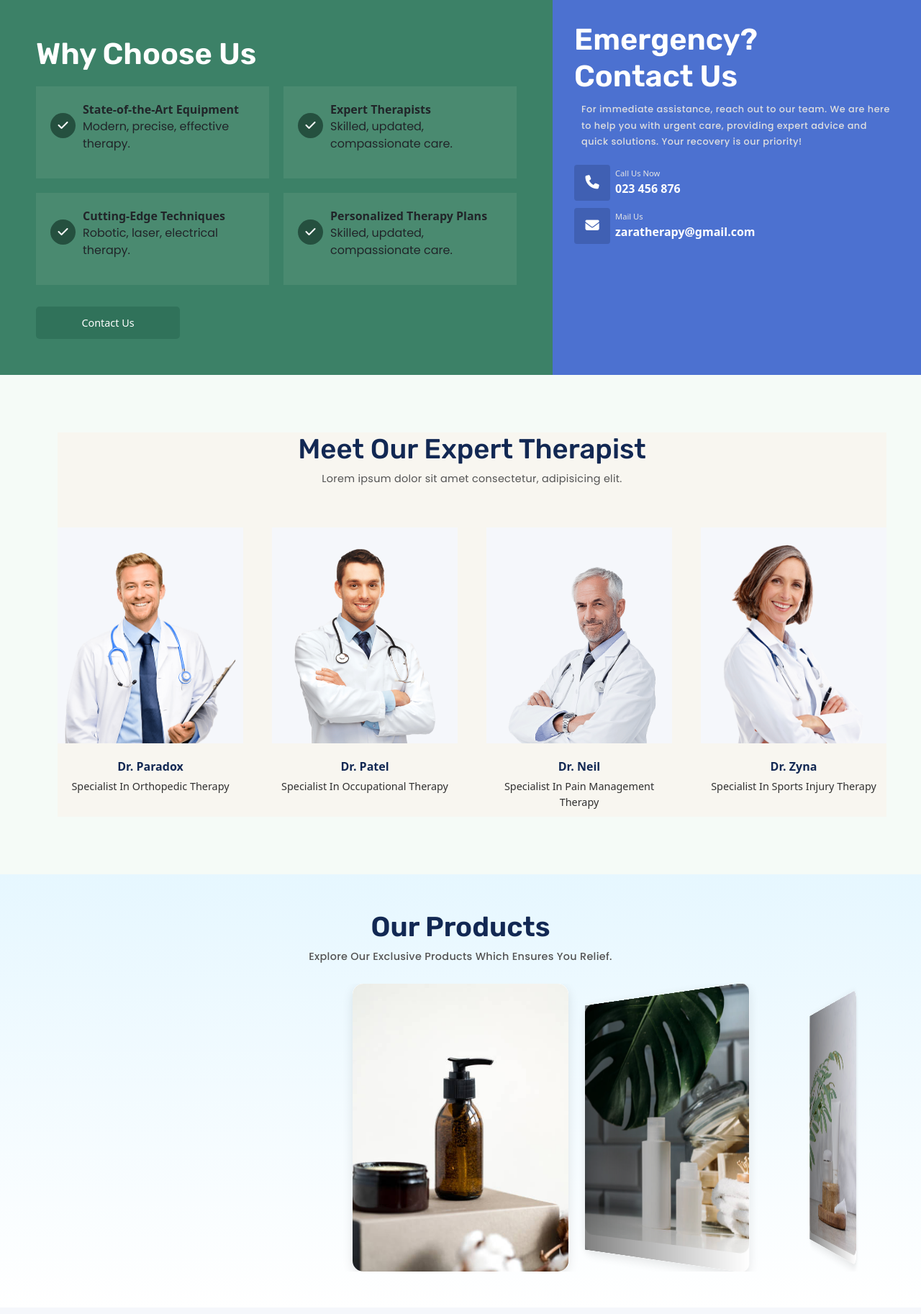
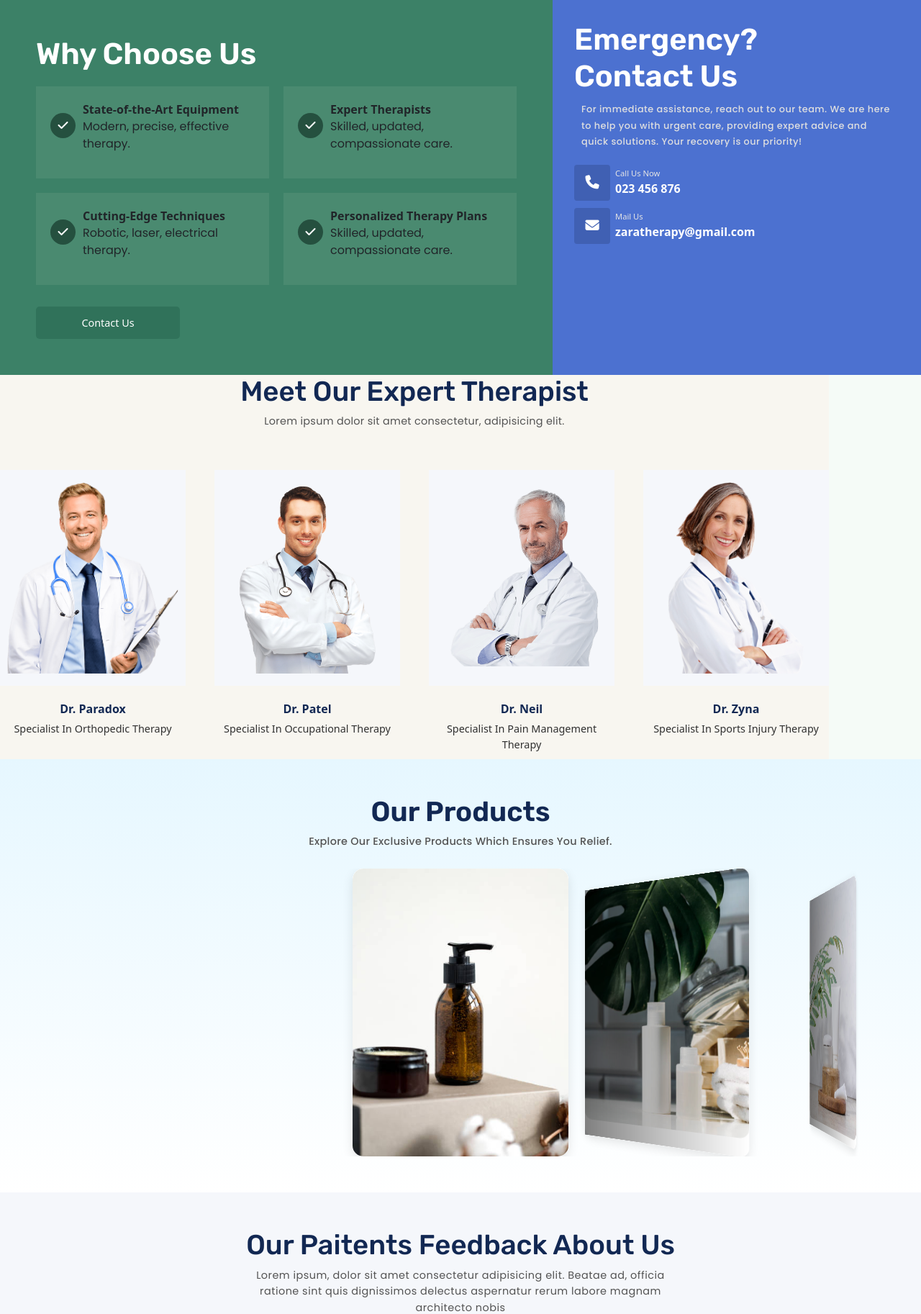
Before and after one commit to Shahzaib695/Final-e-project, a PHP site: page / in a window 1280 px wide. Shown: the part 2142-3968 px from the top of the page at 72% size. Run offline with PHP 8.4, Linux system fonts and the light colour scheme.

Commit message:
Update style.css

```diff
--- a/css/style.css
+++ b/css/style.css
@@ -811,14 +811,14 @@ background-color:#d4e2ff;
   max-width: 1200px;
   width: 90%;
   background:#F8F6F0;
-  margin: 80px;
+  /* margin: 80px; */
 }
 .team-heading{
   display: flex;
   flex-direction: column;
   justify-content: center;
   align-items: center;
-  text-align: center;
+  /* text-align: center; */
 }
 .team-heading h3{
   font-size: 2.4rem;
@@ -838,19 +838,45 @@ background-color:#d4e2ff;
   display: flex;
   flex-direction: column;
 }
-.team-img{
+.team-img {
   background-color: #f5f7fb;
-  padding: 10px 10px 0px 10px;
+  padding: 10px;
   height: 300px;
   display: flex;
-  align-items: flex-end;
+  align-items: center; /* Center vertically */
+  justify-content: center; /* Center horizontally */
 }
-.team-img img{
+
+.team-img img {
   width: 100%;
-  height: 95%;
+  height: auto;
+  max-height: 95%;
   object-fit: contain;
-  object-position: center bottom;
+  object-position: center;
+  display: block;
+  margin: auto; /* Centers the image */
 }
+
+/* Responsive Fix for Smaller Screens */
+@media (max-width: 768px) {
+  .team-box {
+    max-width: 100%; /* Allow full width */
+    display: flex;
+    justify-content: center;
+  }
+
+  .team-img {
+    height: auto;
+    min-height: 250px; /* Adjust height for mobile */
+  }
+
+  .team-img img {
+    width: auto;
+    height: 100%;
+    max-width: 90%; /* Prevents image from being too large */
+  }
+}
+
 .team-text{
   display: flex;
   flex-direction: column;
@@ -1339,7 +1365,7 @@ footer{
   font-size: 0.9rem;
 }
 @media (max-width:950px){
-  #abput-us{
+  #about-us{
    grid-template-columns: 1fr;
   }
 }
```
